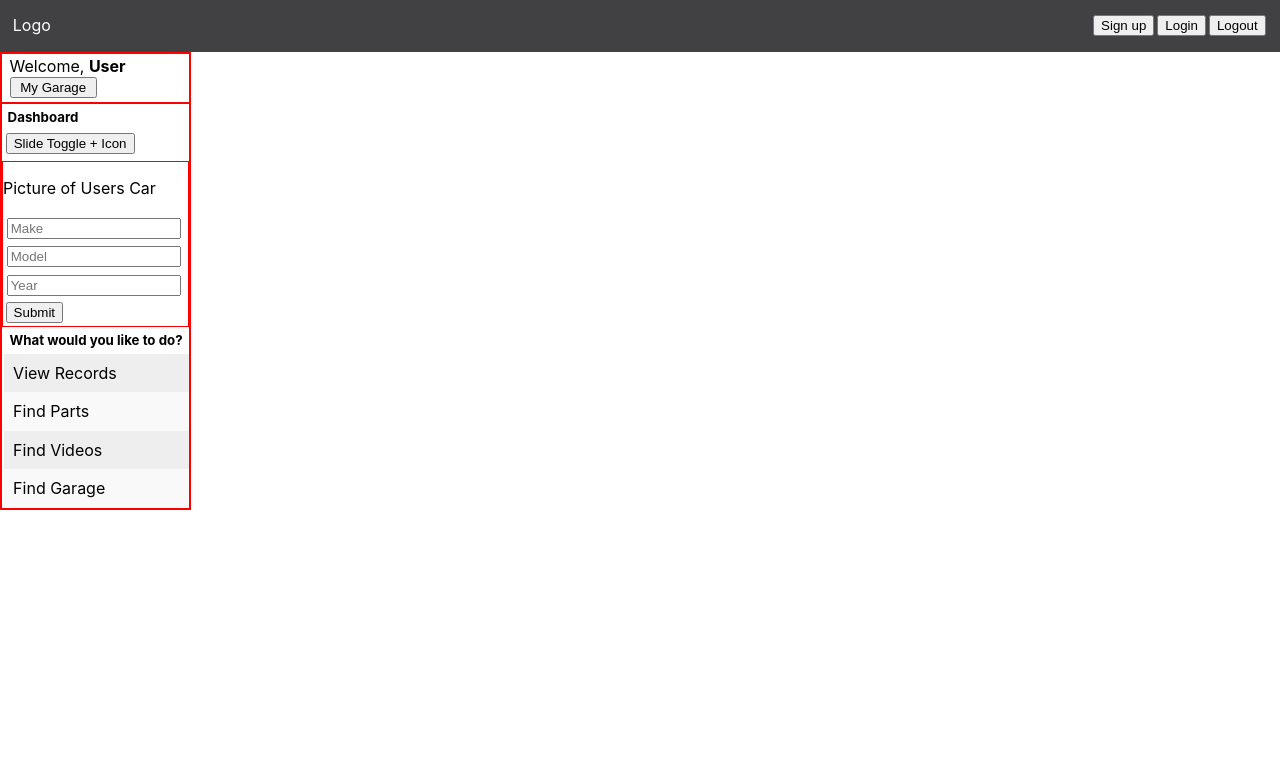
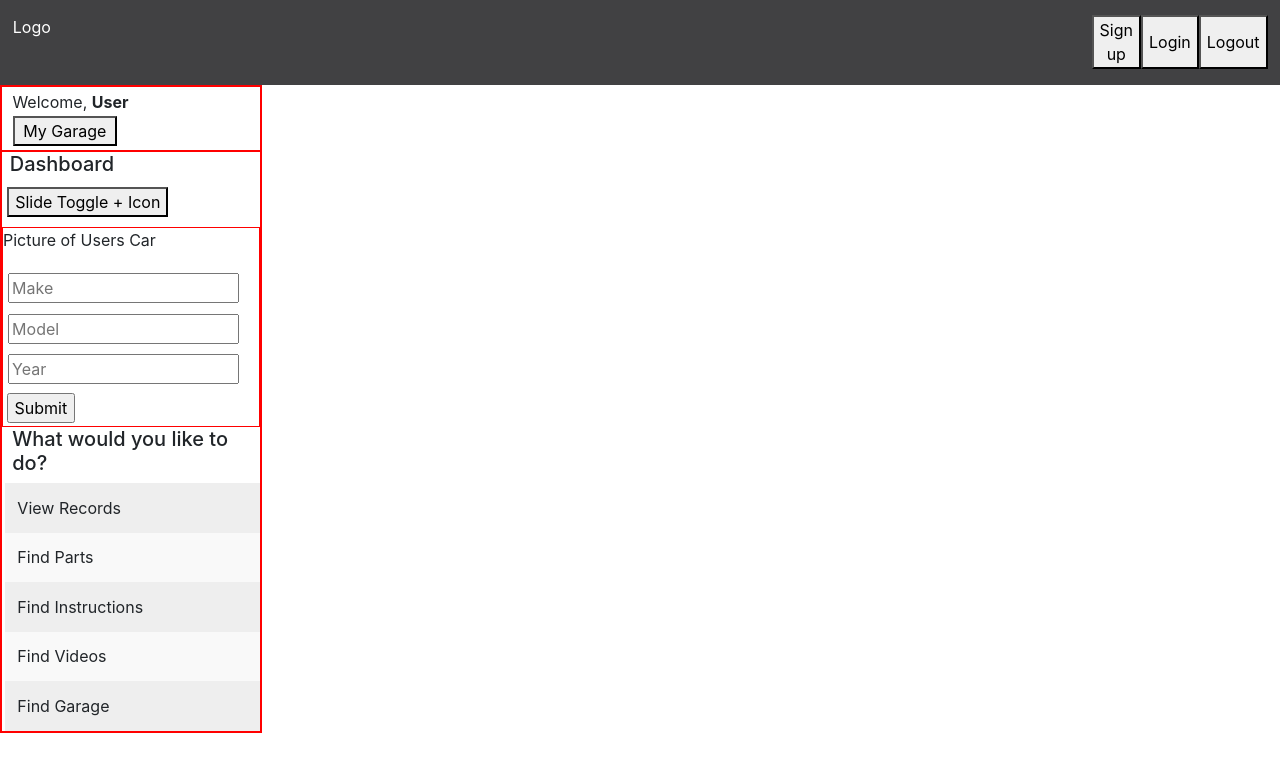
Before and after one commit to Caronise/Unlatch, a React (Create React App) app in the folder frontend/: page / in a window 1280 px wide. Shown: the top 772 px of the page. Built offline with nearby package versions, Linux system fonts and the light colour scheme.

Commit message:
Minor edits to html

```diff
--- a/frontend/src/App.js
+++ b/frontend/src/App.js
@@ -1,5 +1,6 @@
 import React from 'react';
 import './App.css';
+import 'bootstrap/dist/css/bootstrap.min.css';
 
 function App() {
   return (
@@ -36,8 +37,9 @@ function App() {
               <h5>What would you like to do?</h5>
               <p className='odd'>View Records</p>
               <p className='even'>Find Parts</p>
-              <p className='odd'>Find Videos</p>
-              <p className='even'>Find Garage</p>
+              <p className='odd'>Find Instructions</p>
+              <p className='even'>Find Videos</p>
+              <p className='odd'>Find Garage</p>
             </div>
           </div>
 
```
